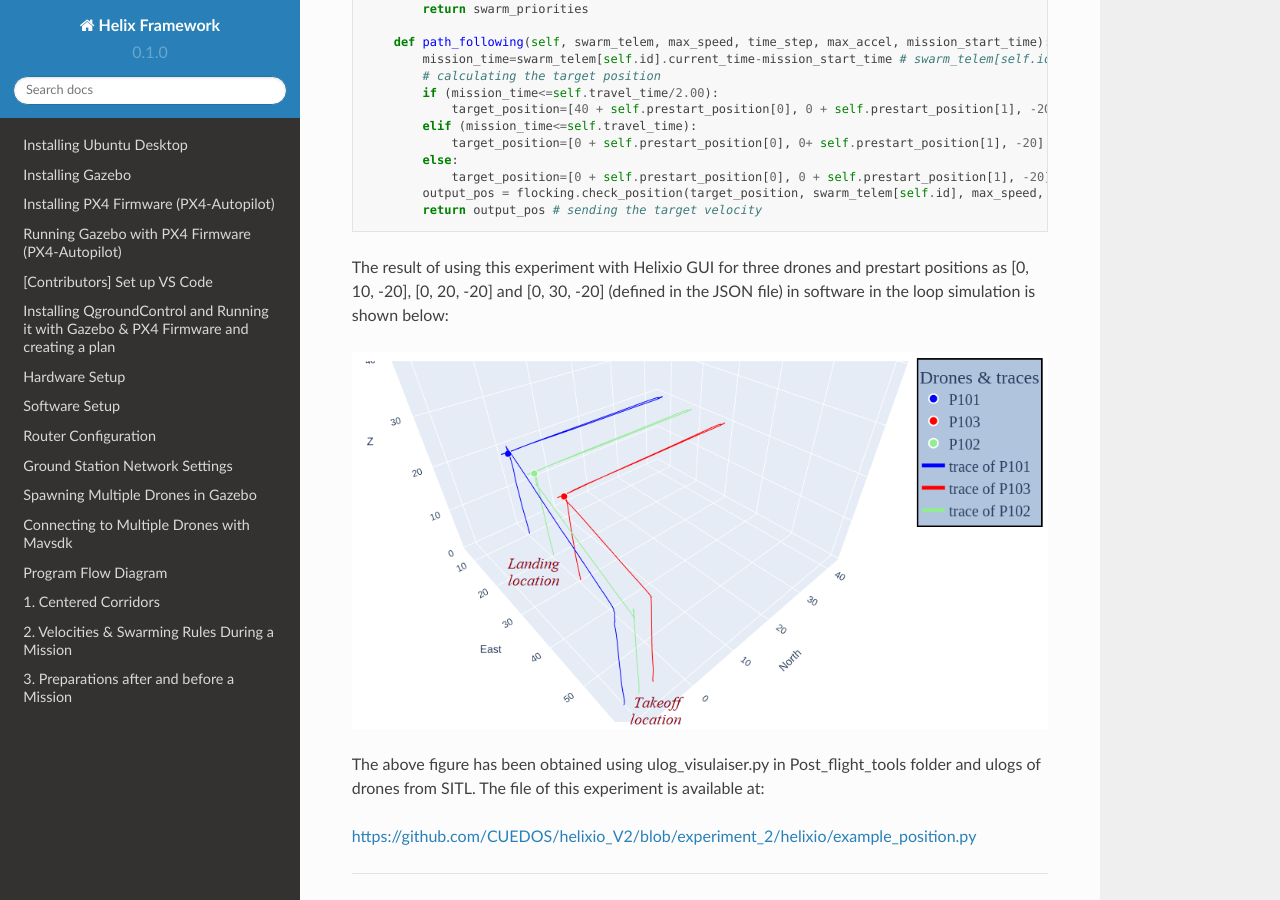
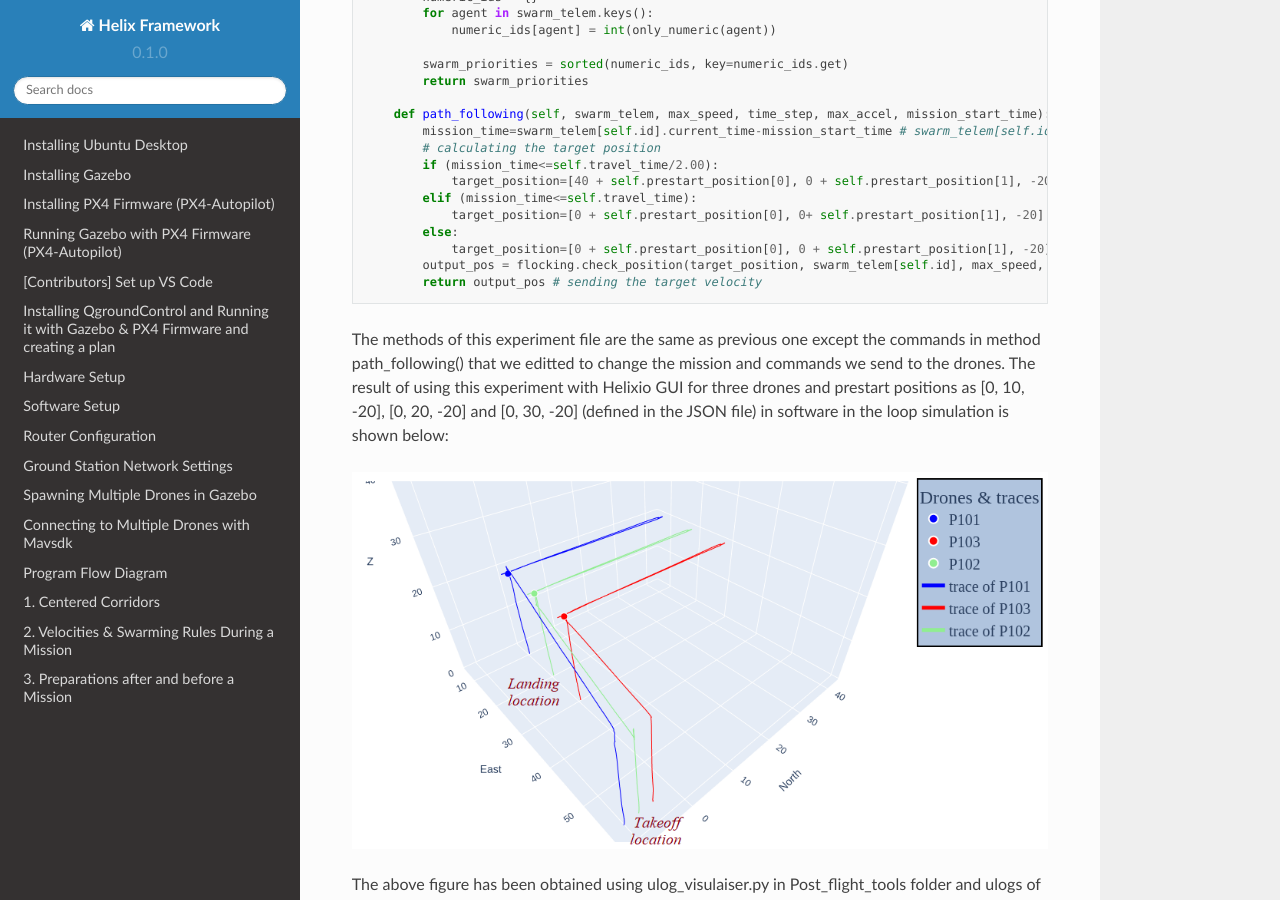
Before and after one commit to CUEDOS/helix_docs, a Sphinx documentation site: the page built from docs/source/simple_examples.rst, in a window 1280 px wide and 900 px high, scrolled down 3267 px. Built offline with Sphinx 7.4.7 and the Read the Docs theme 2.0.0, drawn with Linux system fonts in a browser that asks for light colours; some of the changed text lies outside the part shown.

Commit message:
Update simple_examples.rst

```diff
--- a/docs/source/simple_examples.rst
+++ b/docs/source/simple_examples.rst
@@ -67,6 +67,8 @@
             return output_vel # sending the target velocity
 
 In the constructor method, we get the reference and home geodetic position and call method load() to load data from the JSON file. In mehthod load(), we get prestart positoins and the time duration of the experiment. Methods get_pre_start_positions() and get_swarm_priorities() are to assign prestart positions and sort the drones in the swarm, respectively. method path_following() is the method running continuously during the experiment (after clicking on Start icon on Helixio GUI). You can write your rules to control the drone in this method.
+
+Note: The variable we use as the current time is swarm_telem[self.id].current_time, which is from GPS that is a synchronous source of time for all of the drones.
 
 To run the experiment, At first, click on Arm icon on Helixio GUI. Then, click on Takeoff to fly the dornes. Afterwards, click on Start to make the drones go to their prestart positions. Then, click on Start again to start the experiment. After completeing the experiment, you can click on Land, to land them all.
 The result of using this experiment with Helixio GUI for three drones and prestart positions as [0, 10, -20], [0, 20, -20] and [0, 30, -20] (defined in the JSON file) in software in the loop simulation is shown below:
@@ -143,7 +145,7 @@
             output_pos = flocking.check_position(target_position, swarm_telem[self.id], max_speed, 0, time_step, self.reference_point, self.home_position) # getting the target velocity in its right format
             return output_pos # sending the target velocity
 
-
+The methods of this experiment file are the same as previous one except the commands in method path_following() that we editted to change the mission and commands we send to the drones.
 The result of using this experiment with Helixio GUI for three drones and prestart positions as [0, 10, -20], [0, 20, -20] and [0, 30, -20] (defined in the JSON file) in software in the loop simulation is shown below:
 
 .. raw:: html
```
